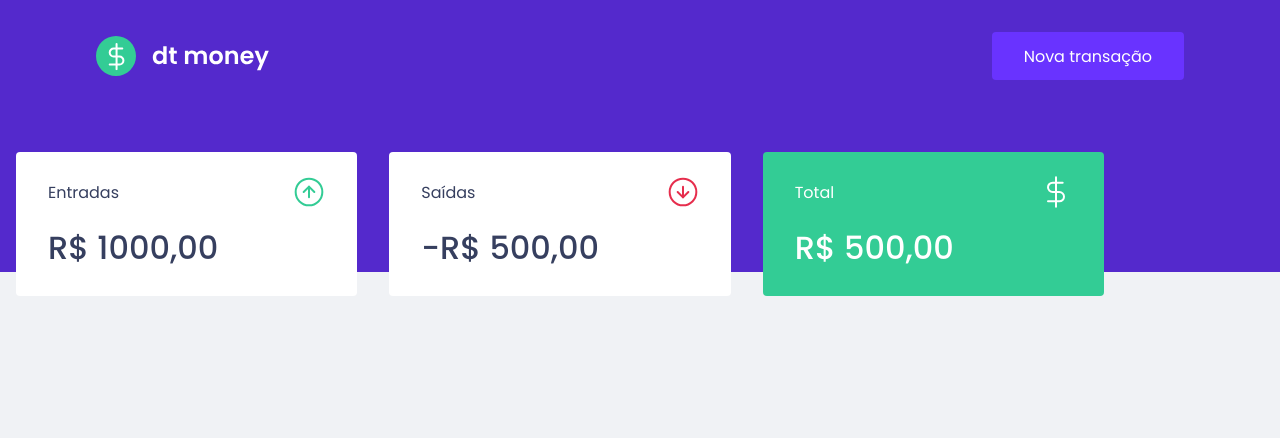
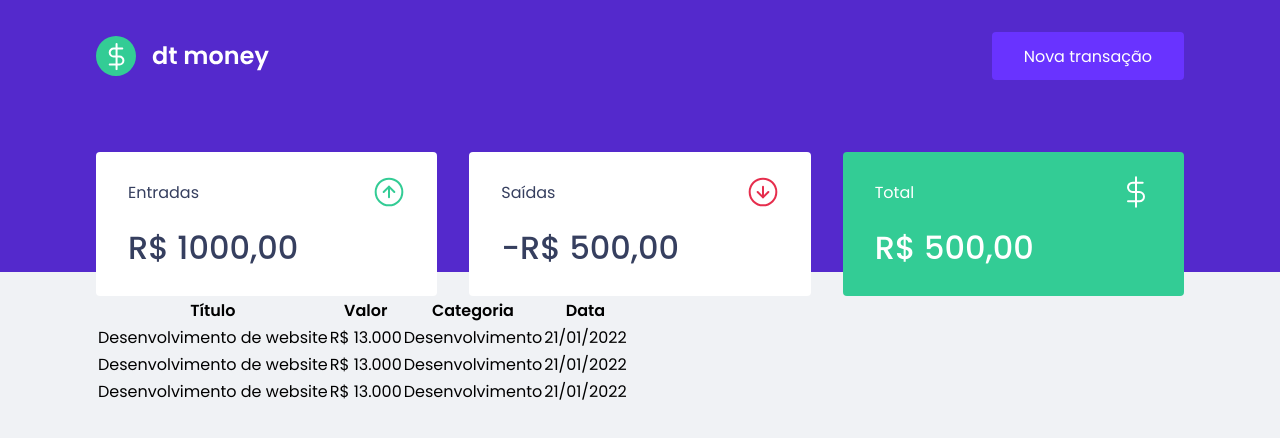
Before and after one commit to pallomagualter/dt.money, a React (Create React App) app: page / in a window 1280 px wide. Shown: the top 438 px of the page. Built offline with nearby package versions, Linux system fonts and the light colour scheme.

Commit message:
dashboard layout

```diff
--- a/src/components/Dashboard/index.tsx
+++ b/src/components/Dashboard/index.tsx
@@ -1,4 +1,5 @@
 import { Summary } from "../Summary";
+import { TransactionsTable } from "../TransactionsTable";
 
 import { Container } from "./styles";
 
@@ -6,6 +7,7 @@ export function Dashboard() {
   return (
     <Container>
       <Summary />
+      <TransactionsTable />
     </Container>
   );
 }
--- a/src/components/Dashboard/styles.ts
+++ b/src/components/Dashboard/styles.ts
@@ -2,6 +2,6 @@ import styled from "styled-components";
 
 export const Container = styled.main`
   max-width: 1120px;
-  margin: 0 outo;
+  margin: 0 auto;
   padding: 2.5rem 1rem;
 `;
--- /dev/null
+++ b/src/components/TransactionsTable/index.tsx
@@ -0,0 +1,40 @@
+import { Container } from "./styles"
+
+export function TransactionsTable() {
+  return (
+    <Container>
+      <table>
+        <thead>
+          <tr>
+            <th>Título</th>
+            <th>Valor</th>
+            <th>Categoria</th>
+            <th>Data</th>
+          </tr>
+        </thead>
+        <tbody>
+          <tr>
+            <td>Desenvolvimento de website</td>
+            <td>R$ 13.000</td>
+            <td>Desenvolvimento</td>
+            <td>21/01/2022</td>
+          </tr>
+
+          <tr>
+            <td>Desenvolvimento de website</td>
+            <td>R$ 13.000</td>
+            <td>Desenvolvimento</td>
+            <td>21/01/2022</td>
+          </tr>
+
+          <tr>
+            <td>Desenvolvimento de website</td>
+            <td>R$ 13.000</td>
+            <td>Desenvolvimento</td>
+            <td>21/01/2022</td>
+          </tr>
+        </tbody>
+      </table>
+    </Container>
+  );
+}
--- /dev/null
+++ b/src/components/TransactionsTable/styles.ts
@@ -0,0 +1,5 @@
+import styled from "styled-components";
+
+export const Container = styled.div`
+
+`;
```
